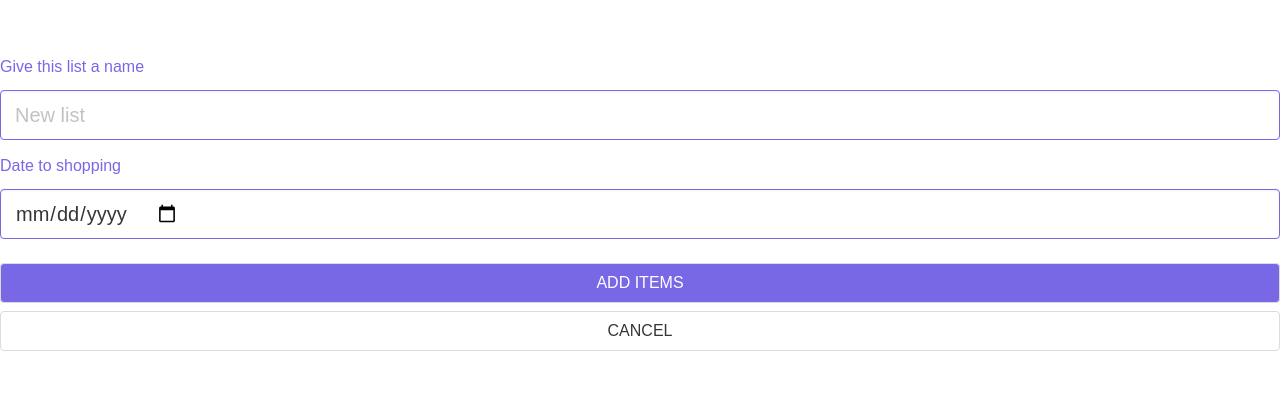
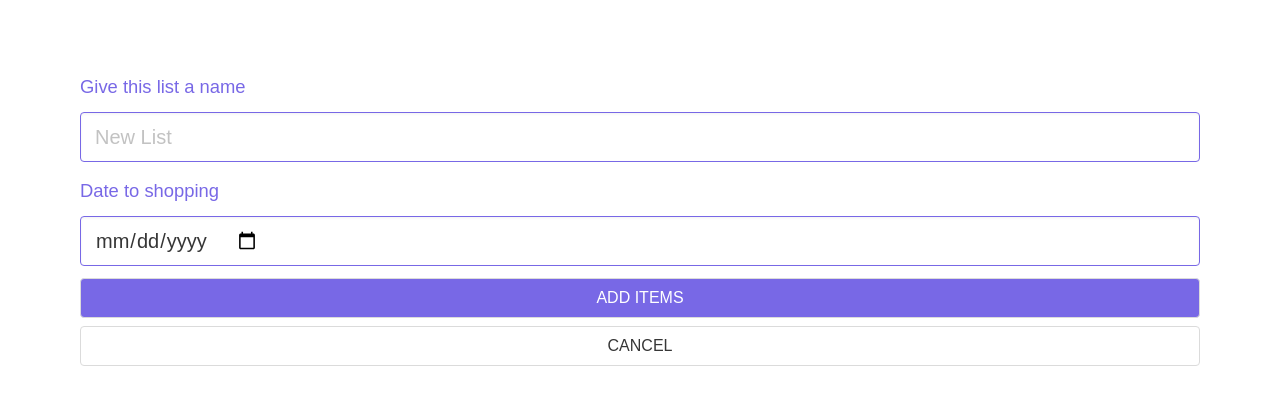
Before and after one commit to Jaouadi7/shopping-lists, a React (Create React App) app: page /creat-shoping-list in a window 1280 px wide. Shown: the part 198-602 px from the top of the page. Built offline with nearby package versions, Linux system fonts and the light colour scheme.

Commit message:
New List form page

```diff
--- a/src/App.jsx
+++ b/src/App.jsx
@@ -10,7 +10,7 @@ const App = ({ shoppingLists }) => {
         <div id="shopping-list_application">
             <div className="container">
                 {
-                    shoppingLists.length > 3 ? (
+                    shoppingLists.length > 0 ? (
                         <>
                             <Header shoppingListsCounter={shoppingLists.length} />
                             <Lists lists={shoppingLists} />
--- a/src/index.js
+++ b/src/index.js
@@ -2,7 +2,7 @@
 import React from 'react';
 import * as ReactDom from 'react-dom/client';
 import { BrowserRouter, Routes, Route } from 'react-router-dom';
-import { useState } from 'react'; // USE STATS HOOK
+import { useState, useEffect } from 'react'; // USE STATS HOOK
 import { getLists } from './data/Data'; // STATIC SHOPPING LISTS DATA
 
 // APPLICATION COMPONENTS
@@ -26,7 +26,10 @@ const ShoppingListsApplication = () => {
         <Routes>
           <Route path="/" element={<App shoppingLists={lists} />} />
           <Route path="lists" element={<Lists />} />
-          <Route path="creat-shoping-list" element={<ListsForm />} />
+          <Route
+            path="creat-shoping-list"
+            element={<ListsForm lists={lists} setLists={setLists} />}
+          />
           <Route path="list/:id" element={<List shoppingLists={lists} />} />
           <Route path="add-shopping-items" element={<ItemsForm />} />
           <Route path="*" element={<NotFound />} />
--- a/src/pages/lists/ListsForm.jsx
+++ b/src/pages/lists/ListsForm.jsx
@@ -1,27 +1,102 @@
+import { useEffect, useState } from 'react';
+import { useNavigate } from 'react-router-dom';
 import { Link } from 'react-router-dom';
-import './form.scss';
 
-const ListsForm = () => {
+const ListsForm = ({ lists, setLists }) => {
+
+  const navigate = useNavigate();
+
+  const [newList, setNewList] = useState({ name: '', date: '' });
+
+  // STORE FORM INPUTS
+  const formInputs = [
+    {
+      id: 1,
+      type: 'text',
+      placeholder: 'New List',
+      label: 'Give this list a name',
+      name: 'name',
+      classes: 'input is-medium',
+      errorMsg: '* Name should be 4-16 characters, special characters not allowed',
+      pattern: "^[A-Za-z 0-9]{4,16}$"
+    },
+    {
+      id: 2,
+      type: 'date',
+      placeholder: '',
+      label: 'Date to shopping',
+      name: 'date',
+      classes: 'input is-medium',
+      errorMsg: 'Please select a date for shopping',
+    }
+  ]
+
+  // SET CHECKER TO HANDLE AND CHECK THE INPUTS ERROR ON BLUR AND FOCUESED EVENT
+  // TO DISPLAY ERRORS
+  const [checker, setChecker] = useState(false);
+
+  // CHANGE CHECKER VALUE FROM FALSE TO TRUE ON BLURE AND FOCUESED EVENTS
+  const handleChecker = (e) => setChecker(true);
+
+  // PASSING THE FORM DATA
+  const handleOnChange = (e) => setNewList({ ...newList, [e.target.name]: e.target.value });
+
+  // GENERATE LIST ID
+  const id = Math.floor(Math.random() * 1000) + 1;
+
+  // SET DEFAULT PROPS
+  const defaultProps = {
+    id: id,
+    isReminder: true,
+    isCompleted: false,
+    total: 0,
+    items: []
+  }
+
+  // MERGE TWO OBJECT { NEW LIST AND  DEFAULT PROPS }
+  const list = { ...newList, ...defaultProps };
+
+  // ON SUBMIT
+  const handleFormData = (e) => {
+    e.preventDefault(); // PREVENT RELOADING THE PAGE
+
+    document.querySelector('.create-list-form .submit-button').classList.add('is-loading'); // DISPLAY LOADING ICON
+
+    // ADD NEW LIST TO THE OTHER LISTS
+    setLists([...lists, list]);
+
+    setTimeout(() => { navigate('/lists/add-items') }, 500);
+
+  };
+
+
   return (
-    <div className="shopping-list-form">
-      <form className='create-list-form is-flex is-align-items-stretch is-justify-content-center is-flex-direction-column'>
-        <div className="field">
-          <div className="control">
-            <label htmlFor="name" className='label'>Give this list a name</label>
-            <input className='input is-medium' type="text"  name='name' id='name' placeholder='New list'/>
-          </div>
+    <div className="shopping-list-form" onSubmit={handleFormData}>
+      <div className="container">
+        <div className="p-4">
+          <form className='create-list-form is-flex is-align-items-stretch is-justify-content-center is-flex-direction-column'>
+            {
+              formInputs.map(input => {
+                return (
+                  <div key={input.id} className="field">
+                    <div className="control">
+                      <label htmlFor={input.name} className='label heading-5'>{input.label}</label>
+                      <input className={input.classes} type={input.type} name={input.name} id={input.name} placeholder={input.placeholder} onChange={handleOnChange} checked={input.checked} required pattern={input.pattern} value={newList[input.name]} onBlur={handleChecker} focused={checker.toString()} />
+                      <small className='errorMsg has-text-danger'>{input.errorMsg}</small>
+                    </div>
+                  </div>
+                )
+              })
+            }
+
+            <div className="buttons">
+              <button className='button is-uppercase primary-button is-fullwidth submit-button ' type='submit'>Add items</button>
+              <Link to={'/'} className='button is-uppercase cancleBtn is-fullwidth'>Cancel</Link>
+            </div>
+
+          </form>
         </div>
-        <div className="field mb-5">
-          <div className="control">
-            <label htmlFor="date" className='label'>Date to shopping</label>
-            <input className='input is-medium' type="date"  name='date' id='date'/>
-          </div>
-        </div>
-        <div className="buttons">
-          <button className='button is-uppercase primary-button is-fullwidth'>Add items</button>
-          <Link to={'/'} className='button is-uppercase cancleBtn is-fullwidth'>Cancel</Link>
-        </div>
-      </form>
+      </div>
     </div>
 
   )
--- a/src/pages/lists/form.scss
+++ /dev/null
@@ -1,21 +0,0 @@
-$primaryColor: #7868E6;
-$mainFont: "Barlow", sans-serif;
-
-.shopping-list-form {
-
-    .create-list-form {
-        height: 100vh;
-
-        .field {
-            .label {
-                color: $primaryColor;
-                font-weight: 500;
-            }
-
-            .input {
-                border: 1px solid $primaryColor;
-                font-family: $mainFont;
-            }
-        }
-    }
-}
--- a/src/scss/app.scss
+++ b/src/scss/app.scss
@@ -4,7 +4,7 @@
 @import './layouts/header';
 @import './elements/heading';
 @import './elements/buttons';
-@import './elements/inputs';
+@import './elements/form';
 @import './pages/welcome';
 @import './pages/lists';
 @import './pages/list';
--- /dev/null
+++ b/src/scss/elements/_form.scss
@@ -0,0 +1,27 @@
+.label {
+    color: $primaryColor;
+    font-weight: 500;
+}
+
+.input {
+    border: 1px solid $primaryColor;
+    font-family: $mainFont;
+}
+
+.create-list-form {
+    height: 100vh;
+}
+
+.errorMsg {
+    display: none;
+}
+
+input:invalid[focused=true] {
+    outline: none;
+    border: 1px solid #f78585;
+    color: #f92a2a
+}
+
+input:invalid[focused=true] ~ small.errorMsg {
+    display: block;
+}
```
Also changed, not shown: src/scss/elements/_inputs.scss (deleted).
